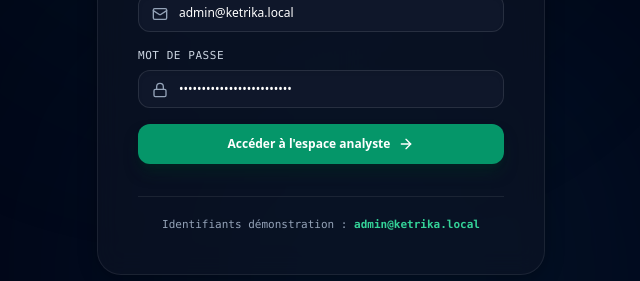
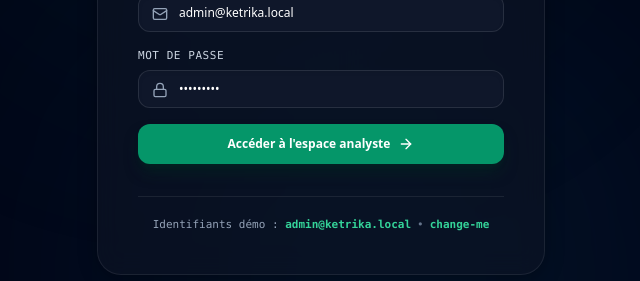
Before and after one commit to raillersing/ketrika-agri-market-intelligence, a Next.js app in the folder web/: page /login in a window 1280 px wide. Shown: the part 399-680 px from the top of the page, without its empty margins (319-959 px from the left). Built offline with nearby package versions, Linux system fonts and the light colour scheme.

Commit message:
fix(web): preset demo password in login form

```diff
--- a/web/src/app/login/page.tsx
+++ b/web/src/app/login/page.tsx
@@ -7,7 +7,7 @@ import { ArrowRight, CheckCircle2, Lock, Mail, ShieldCheck, Sparkles } from "luc
 export default function LoginPage() {
   const router = useRouter();
   const [email, setEmail] = useState("admin@ketrika.local");
-  const [password, setPassword] = useState("admin-secret-password-123");
+  const [password, setPassword] = useState("change-me");
   const [error, setError] = useState<string | null>(null);
   const [loading, setLoading] = useState(false);
 
@@ -32,11 +32,6 @@ export default function LoginPage() {
 
       const data = await res.json();
       if (typeof data.token !== "string" || !data.token) throw new Error("Réponse de connexion invalide");
-
-      // Compatibility: Set cookie if not httpOnly in some dev environments
-      document.cookie = `session_token=${data.token}; path=/; max-age=86400; SameSite=Lax`;
-      document.cookie = `ketrika_token=${data.token}; path=/; max-age=86400; SameSite=Lax`;
-
       router.push("/");
       router.refresh();
     } catch (err: any) {
@@ -134,8 +129,10 @@ export default function LoginPage() {
 
         {/* Demo credentials helper pill */}
         <div className="mt-8 pt-5 border-t border-white/[0.08] text-center text-[11px] text-slate-400 font-mono">
-          <span>Identifiants démonstration : </span>
+          <span>Identifiants démo : </span>
           <span className="text-emerald-400 font-semibold">admin@ketrika.local</span>
+          <span className="text-slate-500 mx-1.5">•</span>
+          <span className="text-emerald-400 font-semibold">change-me</span>
         </div>
       </div>
     </div>
```
